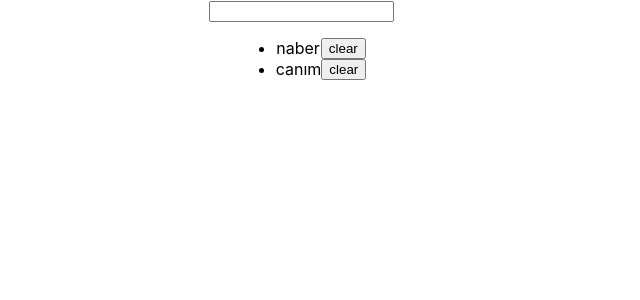
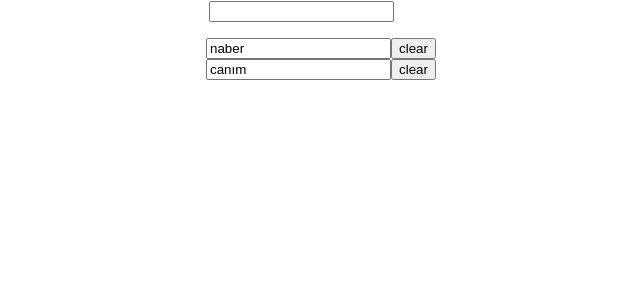
Before and after one commit to NedimRamicevic/to-do-list, a React (Create React App) app: page / in a window 1280 px wide. Shown: the top 300 px of the page, without its empty margins (339-979 px from the left). Built offline with nearby package versions, Linux system fonts and the light colour scheme.

Commit message:
toBeContinued

```diff
--- a/src/list.js
+++ b/src/list.js
@@ -12,7 +12,7 @@ import React, {useEffect} from 'react';
                 (member) => {
                     return(
                         <div className="item" key={member.key}>
-                            <li>{member.name}</li>
+                            <input value={member.name}></input>
                             <button value={member.key} onClick={() => deleteOnClick(member.key)}>clear</button>
                         </div>
                     )
```
